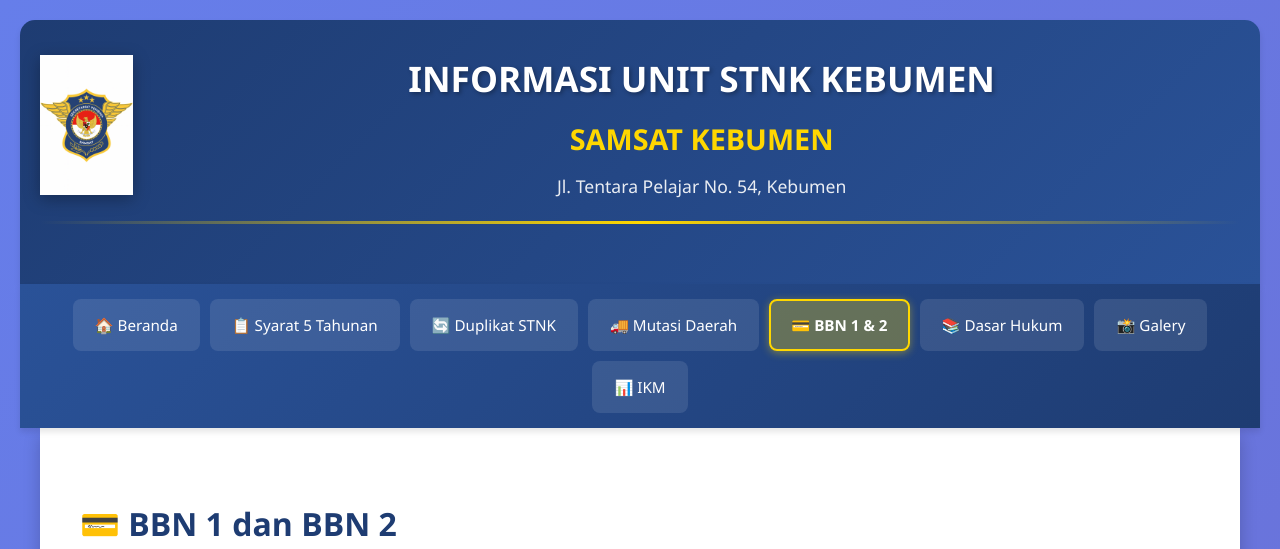
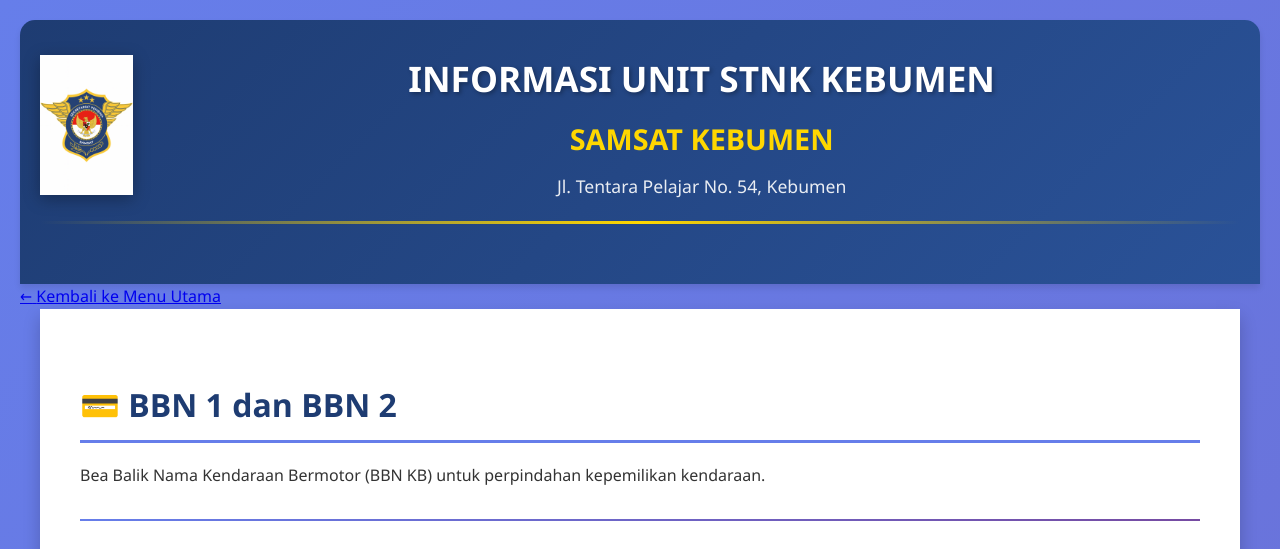
Before and after one commit to rcz87/satlts.kbm, a Flask app: page /bbn in a window 1280 px wide. Shown: the top 549 px of the page. Run offline with Flask 3, Linux system fonts and the light colour scheme; some libraries are stand-ins or nearby versions.

Commit message:
Improve navigation and page layout for better user experience
Update templates/index.html to conditionally render navigation menus and adjust main content container based on 'current_page' variable.

Replit-Commit-Author: Agent
Replit-Commit-Session-Id: 030a58fb-f0e5-4433-8ac2-c4a6ee80a62e
Replit-Commit-Checkpoint-Type: intermediate_checkpoint
Replit-Commit-Screenshot-Url: https://storage.googleapis.com/screenshot-production-us-central1/f4743bec-0b0f-4e9e-984d-c8151a04bbbb/030a58fb-f0e5-4433-8ac2-c4a6ee80a62e/CiLfPEO

```diff
--- a/templates/index.html
+++ b/templates/index.html
@@ -21,6 +21,7 @@
     <hr>
   </header>
 
+  {% if current_page == 'home' %}
   <nav class="navigation-menu">
     <div class="nav-container">
       <a href="{{ url_for('index') }}" class="nav-item {% if current_page == 'home' %}active{% endif %}">🏠 Beranda</a>
@@ -33,8 +34,16 @@
       <a href="{{ url_for('ikm') }}" class="nav-item {% if current_page == 'ikm' %}active{% endif %}">📊 IKM</a>
     </div>
   </nav>
+  {% else %}
+  <div class="back-button-container">
+    <a href="{{ url_for('index') }}" class="back-button">
+      <span class="back-arrow">←</span>
+      <span class="back-text">Kembali ke Menu Utama</span>
+    </a>
+  </div>
+  {% endif %}
 
-  <main class="container">
+  <main class="container {% if current_page != 'home' %}full-page{% endif %}">
     {{ content|safe }}
   </main>
 
```
Also changed, not shown: attached_assets/IMG_4368_1760804136195.png (added).
